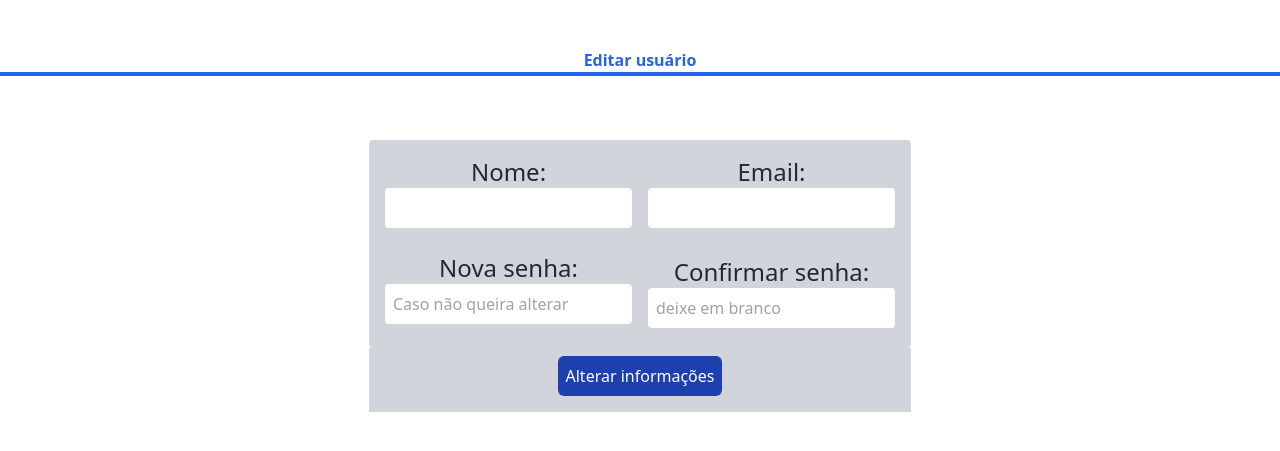
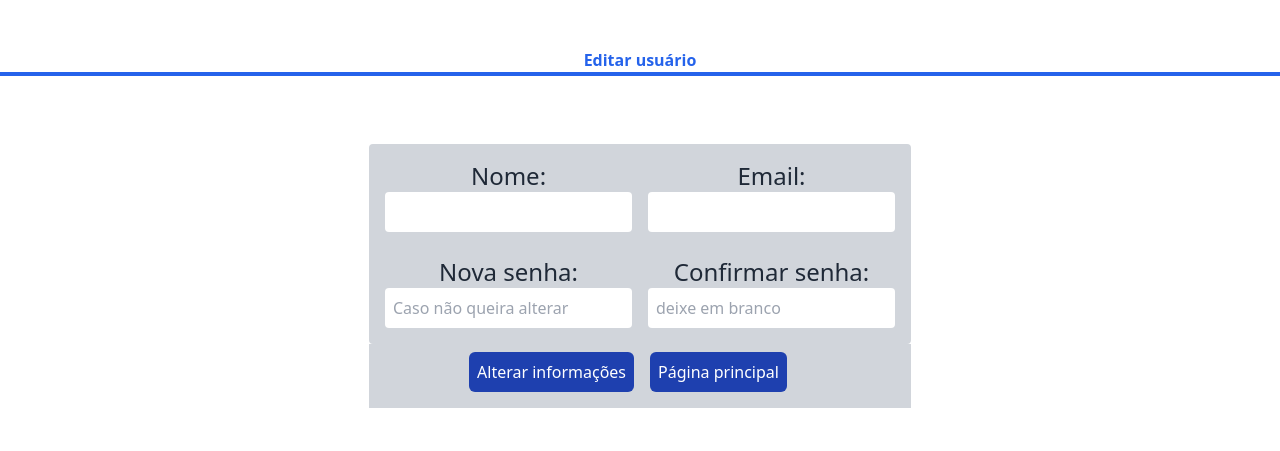
Before and after one commit to vicvictor86/site-pomodoro, a Django app: page /perfil in a window 1280 px wide. Shown: the top 451 px of the page. Run offline with Django 4.2, Linux system fonts and the light colour scheme.

Commit message:
Alteração na tela de perfil

```diff
--- a/templates/users/perfil.html
+++ b/templates/users/perfil.html
@@ -23,16 +23,17 @@
                 </div>
                 <div>
                     <label class="block text-gray-800 text-2xl text-center" for="file">Nova senha:</label>
-                    <input class="rounded mb-2 p-2" type="text" class="p-1 text-center" placeholder="Caso não queira alterar"
+                    <input class="rounded p-2" type="password" class="p-1 text-center" placeholder="Caso não queira alterar"
                         name="new_password"></input>
                 </div>
                 <div>
                     <label class="block text-gray-800 text-2xl text-center" for="file">Confirmar senha:</label>
-                    <input class="rounded p-2" type="text" class="p-1 text-center" placeholder="deixe em branco" name="confirm_new_password"></input>
+                    <input class="rounded p-2" type="password" class="p-1 text-center" placeholder="deixe em branco" name="confirm_new_password"></input>
                 </div>
             </div>
             <div class="flex justify-center pt-2 pb-4 bg-gray-300">
                 <button class="bg-blue-800 flex justify-center align-items text-white rounded-md p-2" type="submit">Alterar informações</button>
+                <a class="bg-blue-800 flex justify-center align-items text-white rounded-md p-2 ml-4 mr-6" href="{% url 'index' %}">Página principal</a>
             </div>
         </form>
     </div>
```
